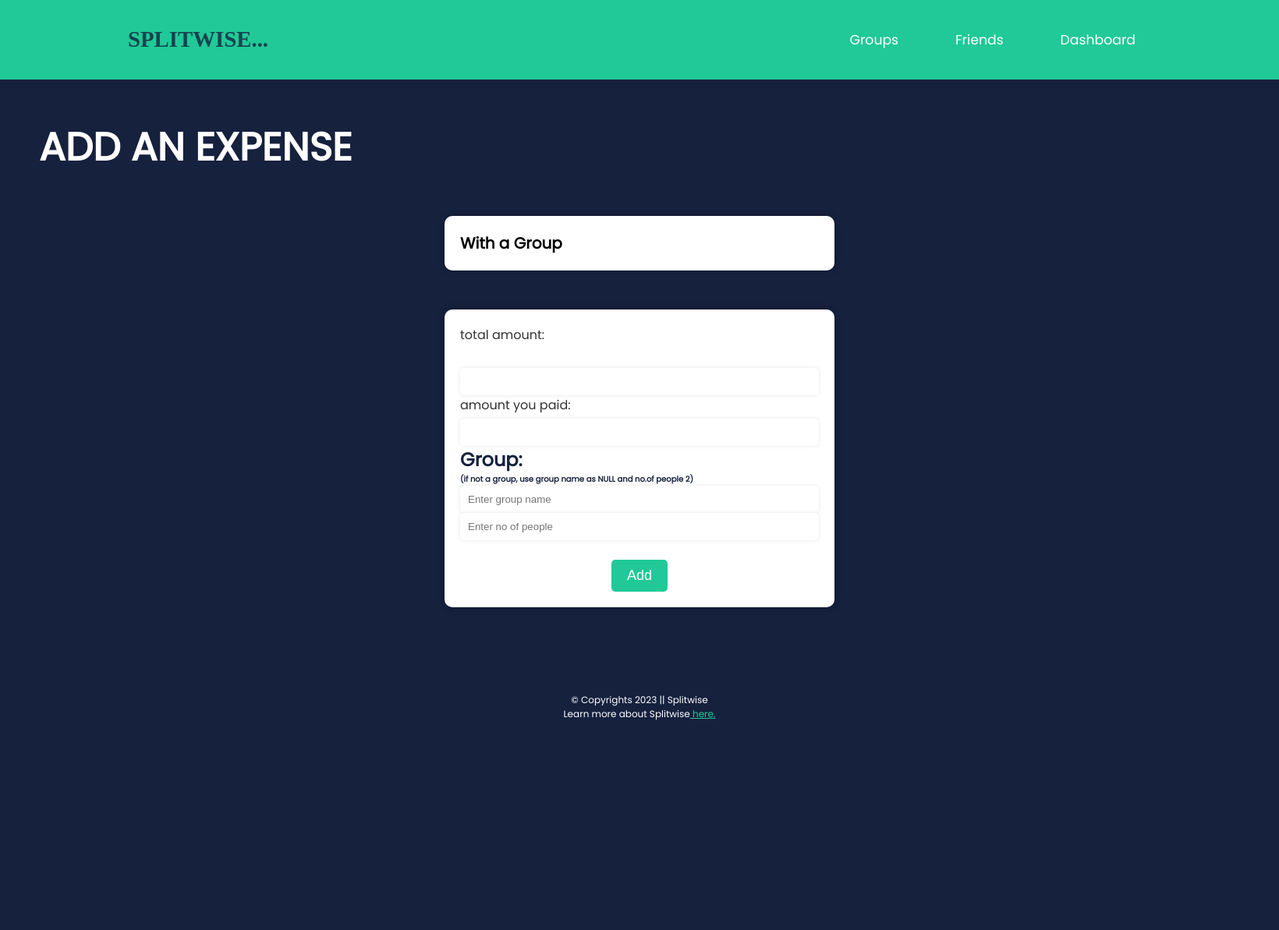
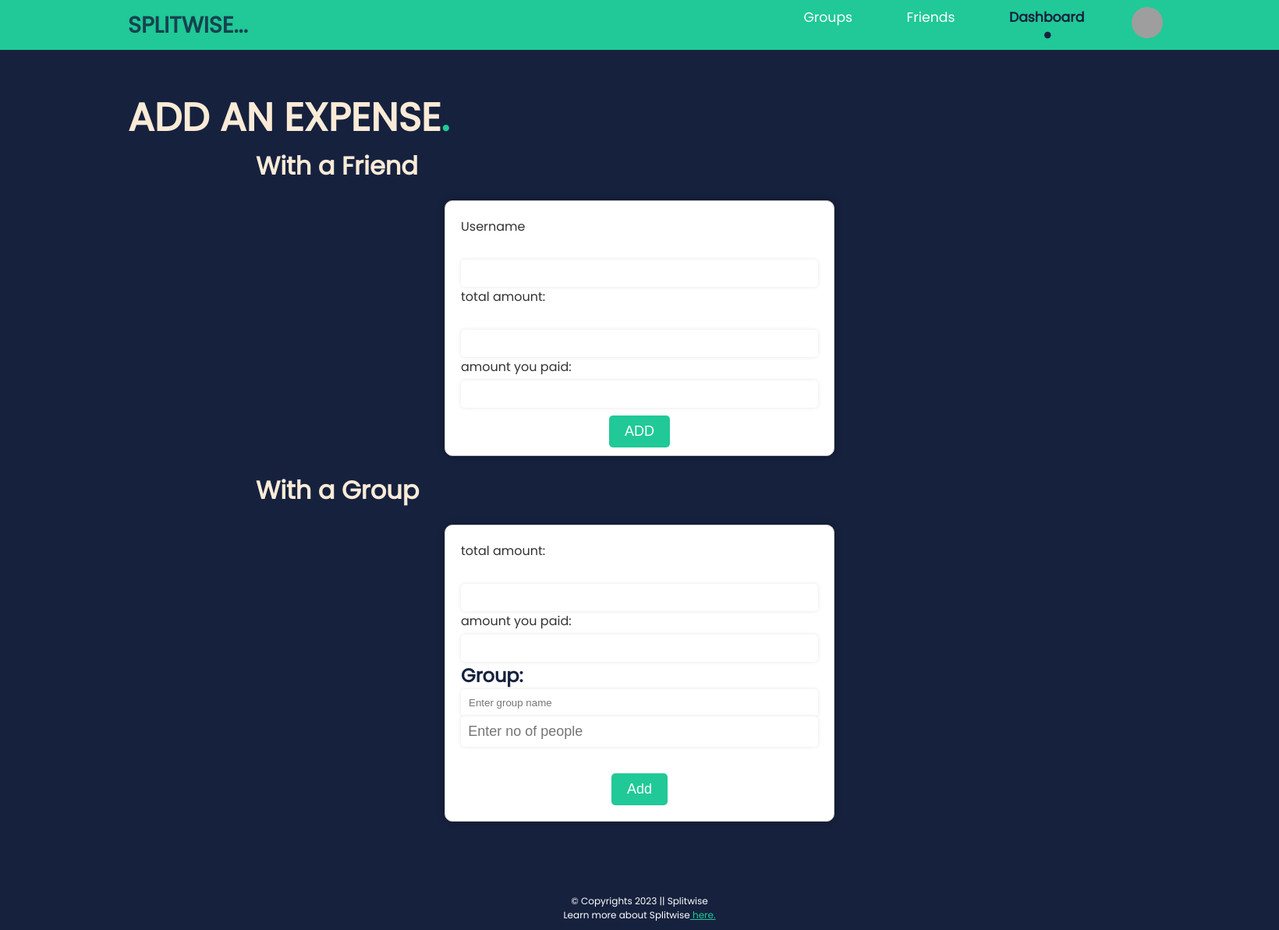
Before and after one commit to jayanth260/ISS_Hackathon_Team21, a Flask app: page /Expense in a window 1640 px wide. Shown: the whole page at 78% size. Before the commit the page ends 924 px from the top, so only its background shows below. Run offline with Flask 3, Linux system fonts and the light colour scheme; some web fonts are replaced; grey boxes are pictures that could not be loaded.

Commit message:
Add files via upload

```diff
--- a/templates/expense.html
+++ b/templates/expense.html
@@ -3,86 +3,30 @@
 
 <head>
     <title>Expense</title>
-    <link rel="stylesheet" href="/static/expense.css">
+    <!-- <link rel="stylesheet" href="/static/expense.css"> -->
+    <link rel="stylesheet" href="/static/style.css">
 </head>
 
 <body>
     <header>
         <p class="logo">SPLITWISE...</p>
         <div class="links">
-            <!-- <span><a href='../../activity.html'>Activity</a></span>
-             -->
-            <span><a href="{{url_for('Dashboard')}}">Dashboard</a></span>
+            <span class="current-page" style="color:#16213E;">Dashboard</span>
             <span><a href="{{url_for('Friends')}}">Friends</a></span>
             <span><a href="{{url_for('Groups')}}">Groups</a></span>
-        </div>
+            <span><a href="{{url_for('Profile')}}"><img src="https://i.ibb.co/d5rgsbs/IMG-20230507-WA0009.jpg"  ></a></span>
+                    </div>
     </header>
     <div class="header">
-        <h1>ADD AN EXPENSE</h1>
+        <h1>ADD AN EXPENSE<span class="dot">.</span></h1>
 
     </div>
 
-    <!-- <div class="info">
-        <form action="addBill" method="POST">
-            <div class="form-group">
-                <label for="split-type">Split With</label>
-                <select id="split-type" name="split-type" required>
-                    <option value="">Select an option</option>
-                    <option value="friend">Friend</option>
-                    <option value="group">Group</option>
-                </select>
-            </div>
-            <div class="form-group">
-                <label for="amount">Amount to be Paid</label>
-                <input type="number" id="amount" name="amount" required>
-            </div>
-            <div class="form-group">
-                <label for="amount_u">Amount You Paid</label>
-                <input type="number" id="amount_u" name="amount_u">
-            </div>
-            <div id="friend-name" class="form-group-split-fields split-friend">
-                <label for="friend-name">Username</label>
-                <input type="text" id="friend_name" name="friend_name">
-            </div>
+    <div class="friend" style="color:antiquewhite;">
+        <h1 style="margin-left: 20%;font-family: poppins;"> With a Friend</h1>
 
-            <div id="friend-owes" class="form-group-split-fields split-friend">
-                <label>Amount You Are Owed</label>
-                <p><span id="friend-cost-per-person"></span></p>
-            </div>
-            <div id="group-name" class="form-group-split-fields split-group">
-                <label for="group-name">Group Name</label>
-                <input type="text" id="group_name" name="group_name">
-            </div>
-            <div id="group-fields" class="form-group-split-fields split-group">
-                <label for="group-size">Number of members</label>
-                <input type="number" id="group-size" name="group-size" min="1">
-            </div>
-
-
-            <div id="group-cost" class="form-group-split-fields split-group">
-                <label>Amount Owed By Group Per Person</label>
-                <p><span id="group-cost-per-person"></span></p>
-            </div>
-            <div id="group-members" class="form-group-split-fields split-group">
-                <p>def</p>
-
-            </div>
-
-            <div class="button-group">
-                <button onclick="CalculateGroupAmount()" type="button" class="save-btn">Save</button>
-            </div>
-
-        </form>
-
-    </div> -->
-
-
-    <div class="friend" style="color: aliceblue;">
-        <!-- <h2 style="position: relative;left:100px;"> With a Friend</h2> -->
-
-         <form method="POST" action="{{ url_for('addexfr') }}">
-            <h2 style="color: black; font-size: 20px;">With a Group</h2>
-            <!-- <label>Username</label><br>
+        <form method="POST" action="{{ url_for('addexfr') }}">
+            <label>Username</label><br>
             <input type="text" name="name"><br>
             <label>total amount:</label><br>
             <input type="integer" name="amttol"><br>
@@ -90,12 +34,12 @@
             <input type="integer" name="amtU"><br>
 
             <input type="hidden" name="id" value="1">
-            <button type="submit" style="position: relative;top:10px;">ADD</button> -->
+            <button type="submit" style="position: relative;top:10px;">ADD</button>
 
-        </form>
-    </div>
-        <div class="friend" style="color: aliceblue;">
-            <!-- <h2 style="position:;left: 200px;">With a Group</h2> -->
+        </form></div>
+
+        <div class="friend" style="color:antiquewhite;">
+            <h1 style="margin-left: 20%;font-family: poppins;">With a Group</h1>
 
             <form method="POST" action="{{ url_for('addexgr') }}">
 
@@ -105,9 +49,7 @@
                 <input type="integer" name="amtU"><br>
 
                 <form method="POST" action="{{ url_for('addexgr') }}">
-                <h2 style="color:#16213E;">Group:
-                    <p style="font-size: 10px;">(if not a group, use group name as NULL and no.of people 2)</p>
-                </h2>
+                <h2 style="color:#16213E;">Group:</h2>
                 <input type="text" id="num-people1" name="num-people1" placeholder="Enter group name" required>
                 <div><input type="number" id="num-people" name="num-people" placeholder="Enter no of people" required>
                 </div>
@@ -116,9 +58,6 @@
                 <button type="submit" class="sub">Add</button>
                 </form>
 
-
-                <!-- <input type="hidden" name="id" value="1">
-                <button type="submit" style="position: relative;top:10px;">Login</button> -->
 
             </form>
 
```
